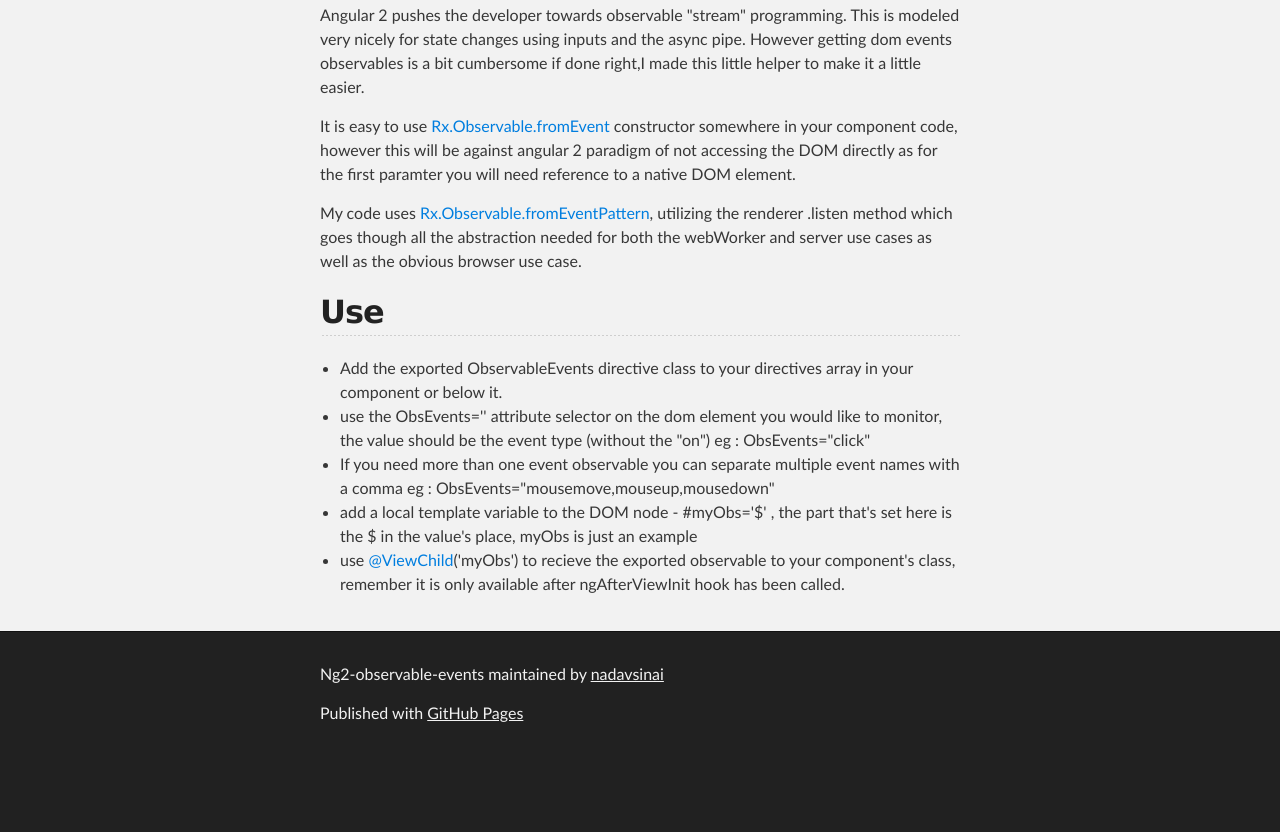
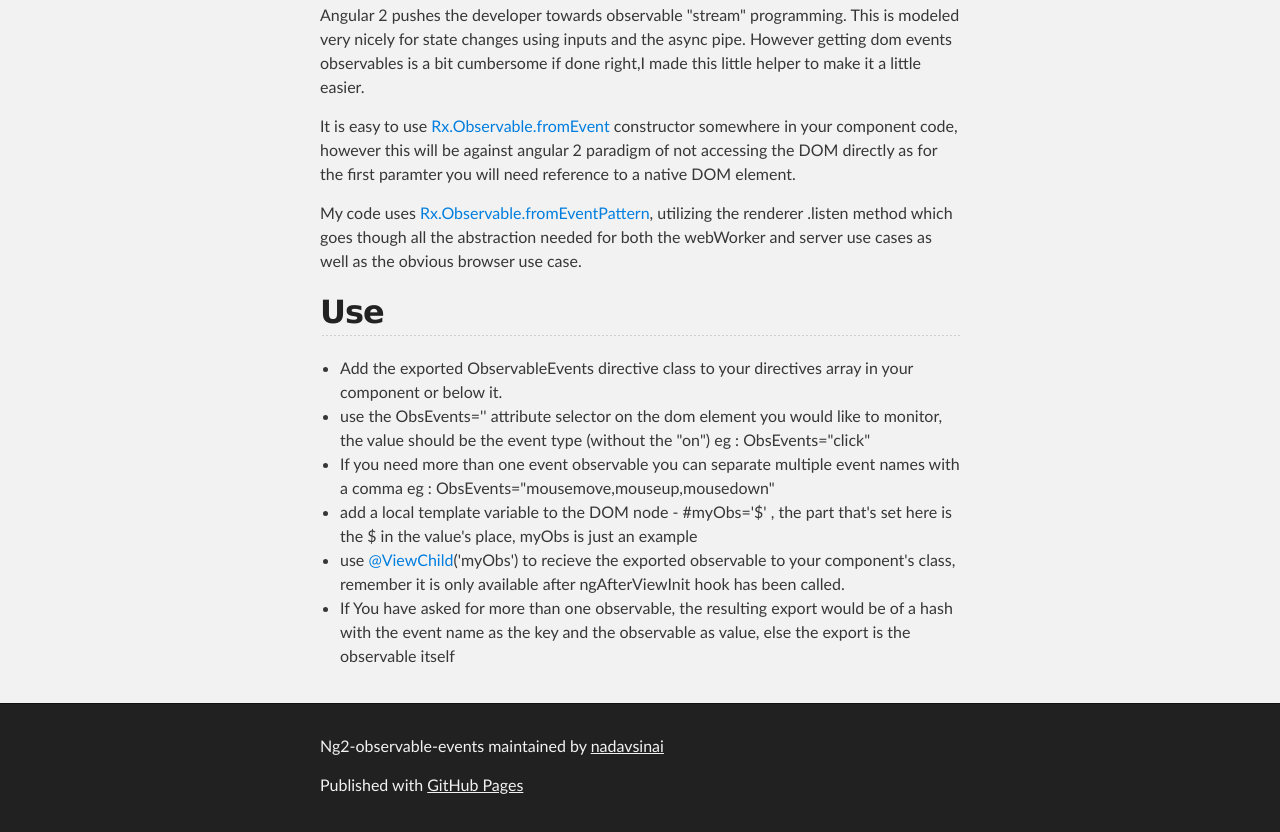
Before and after one commit to nadavsinai/ng2-observable-events, a plain HTML site: page index.html in a window 1280 px wide. Shown: the part 581-1413 px from the top of the page. Before the commit the page ends 1341 px from the top, so only its background shows below. Drawn offline with nearby package versions, Linux system fonts and the light colour scheme; a script that the page names is missing.

Commit message:
add muliple observers help

```diff
--- a/index.html
+++ b/index.html
@@ -80,6 +80,7 @@
             <li>use <a href="https://github.com/ViewChild" class="user-mention">@ViewChild</a>('myObs') to recieve the exported observable to your
                 component's class, remember it is only available after ngAfterViewInit hook has been called.
             </li>
+            <li> If You have asked for more than one observable, the resulting export would be of a hash with the event name as the key and the observable as value, else the export is the observable itself </li>
         </ul>
     </section>
 
```
